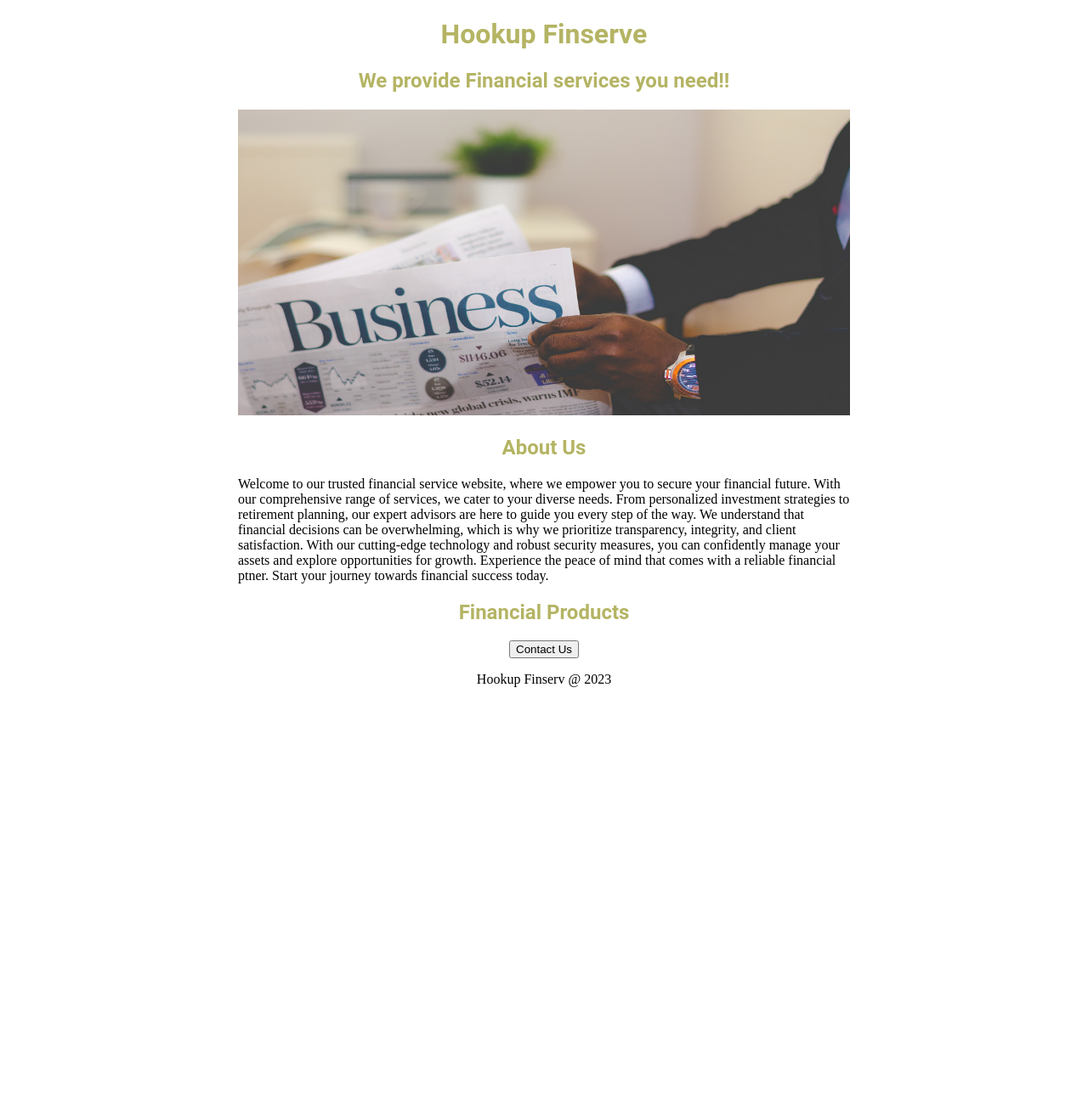
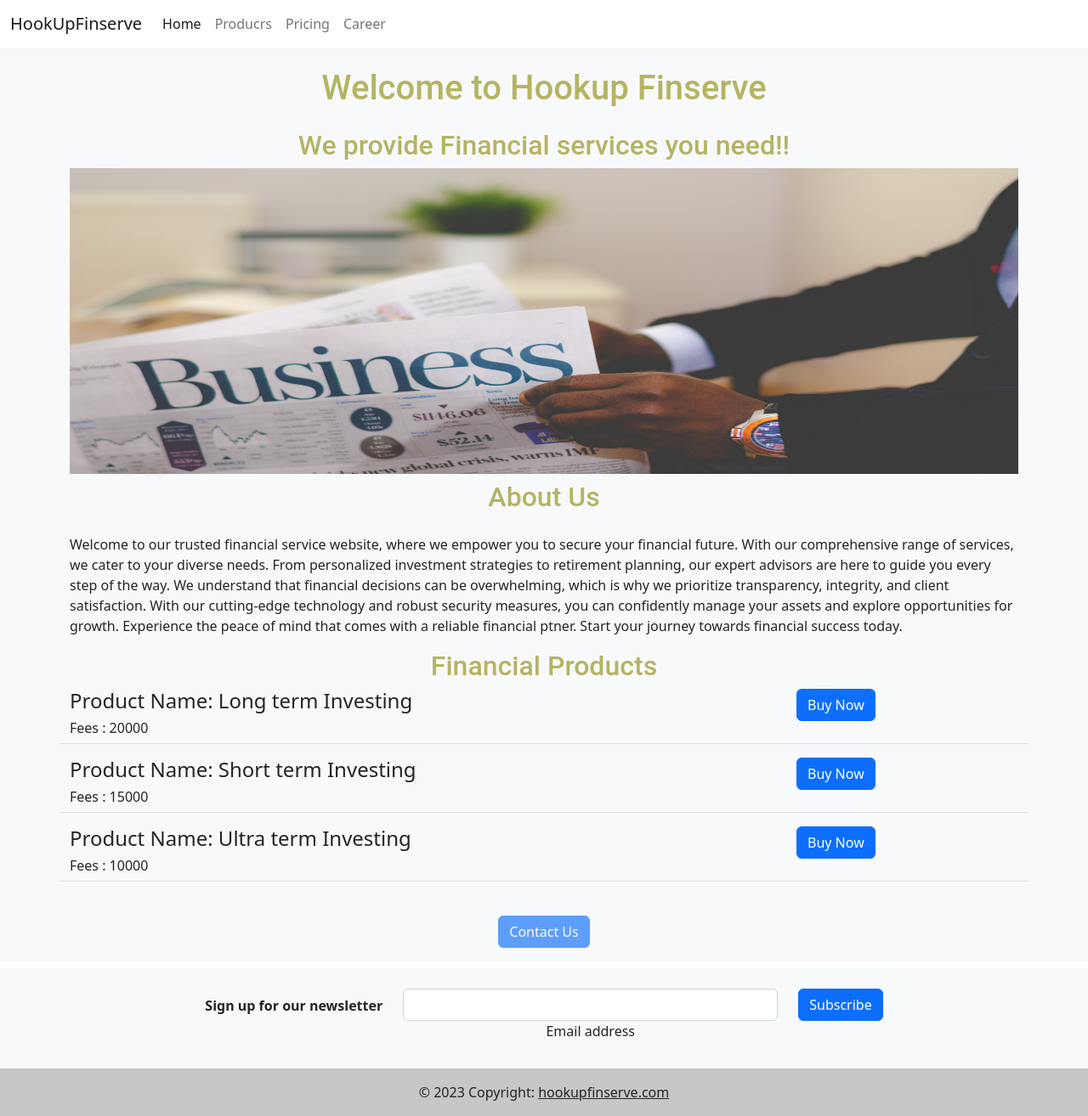
Before and after one commit to akdat90/hookfin, a Flask app: page / in a window 1280 px wide. Shown: the whole page at 85% size. Before the commit the page ends 809 px from the top, so only its background shows below. Run offline with Flask 3, Linux system fonts and the light colour scheme.

Commit message:
Updated buttons

```diff
--- a/app.py
+++ b/app.py
@@ -1,11 +1,29 @@
 from flask import Flask,render_template
 
 app = Flask(__name__,template_folder='template')
+
+PRODUCTS = [
+  {
+    'id': 1,
+    'Product Name': 'Long term Investing',
+    'price': '20000'
+  },
+  {
+    'id': 2,
+    'Product Name': 'Short term Investing',
+    'price': '15000'
+  },
+  {
+    'id': 3,
+    'Product Name': 'Ultra term Investing',
+    'price': '10000'
+  }
+]
 
 
 @app.route("/")
 
 def fin_services():
-  return render_template("home.html")
+  return render_template("home.html", company_name="Hookup Finserve", products = PRODUCTS)
 if __name__ == '__main__':
   app.run(host='0.0.0.0', debug=True)
--- /dev/null
+++ b/template/footer.html
@@ -0,0 +1,49 @@
+<footer class="bg-light text-center">
+  <!-- Grid container -->
+  <div class="container p-4 pb-0">
+    <!-- Section: Form -->
+    <section class="">
+      <form action="">
+        <!--Grid row-->
+        <div class="row d-flex justify-content-center">
+          <!--Grid column-->
+          <div class="col-auto">
+            <p class="pt-2">
+              <strong>Sign up for our newsletter</strong>
+            </p>
+          </div>
+          <!--Grid column-->
+
+          <!--Grid column-->
+          <div class="col-md-5 col-12">
+            <!-- Email input -->
+            <div class="form-outline mb-4">
+              <input type="email" id="form5Example27" class="form-control" />
+              <label class="form-label" for="form5Example27">Email address</label>
+            </div>
+          </div>
+          <!--Grid column-->
+
+          <!--Grid column-->
+          <div class="col-auto">
+            <!-- Submit button -->
+            <button type="submit" class="btn btn-primary mb-4">
+              Subscribe
+            </button>
+          </div>
+          <!--Grid column-->
+        </div>
+        <!--Grid row-->
+      </form>
+    </section>
+    <!-- Section: Form -->
+  </div>
+  <!-- Grid container -->
+
+  <!-- Copyright -->
+  <div class="text-center p-3" style="background-color: rgba(0, 0, 0, 0.2);">
+    © 2023 Copyright:
+    <a class="text-dark" href="https://mdbootstrap.com/">hookupfinserve.com</a>
+  </div>
+  <!-- Copyright -->
+</footer>
--- a/template/home.html
+++ b/template/home.html
@@ -3,6 +3,7 @@
   <head>
      <meta charset="utf-8">
     <meta name="viewport" content="width=device-width, initial-scale=1">
+    <link href="https://cdn.jsdelivr.net/npm/bootstrap@5.2.3/dist/css/bootstrap.min.css" rel="stylesheet" integrity="sha384-rbsA2VBKQhggwzxH7pPCaAqO46MgnOM80zW1RWuH61DGLwZJEdK2Kadq2F9CUG65" crossorigin="anonymous">
     <title> Hookup Finserv</title>
     <style>
       h1{
@@ -27,17 +28,27 @@
       </style>
   </head>
 <body>
-  <div id="container">
-  <h1> Hookup Finserve</h1>
+  {%include 'navbar.html'%}
+  <div class="p-3 mb-2 bg-light text-dark">
+  <div class="container" >
+  <h1 class="text-centre mt-2 mb-4"> Welcome to Hookup Finserve</h1>
     <h2>We provide Financial services you need!!</h2>
-    <img id="banner" src= " https://hookfin-1--akashpatel66.repl.co/static/banner.jpg" height=360px class="centre" >
-  <h2> About Us </h2>
+    <img calss="img-fluid" id="banner" src= " https://hookfin-1--akashpatel66.repl.co/static/banner.jpg" height=360px class="centre" >
+  <h2 class="text-centre mb-4 mt-2"> About Us </h2>
   <p>Welcome to our trusted financial service website, where we empower you to secure your financial future. With our comprehensive range of services, we cater to your diverse needs. From personalized investment strategies to retirement planning, our expert advisors are here to guide you every step of the way. We understand that financial decisions can be overwhelming, which is why we prioritize transparency, integrity, and client satisfaction. With our cutting-edge technology and robust security measures, you can confidently manage your assets and explore opportunities for growth. Experience the peace of mind that comes with a reliable financial p<Us></Us>tner. Start your journey towards financial success today.</p>
   <h2> Financial Products</h2>
+    <div>
+    {% for product in products %}
+      {%include 'productlist.html'%}
+    {% endfor %}
+    </div>
+
     <div style="text-align:center;">
-  <button> Contact Us </button>
-      <p> Hookup Finserv @ 2023 </p>
+  <button class="btn btn-primary disabled mt-4"> Contact Us </button>
+
     </div>
-    </div>
+  </div>
+  </div>
+   {%include 'footer.html'%}
 </body>
 </html>
--- /dev/null
+++ b/template/navbar.html
@@ -0,0 +1,16 @@
+<nav class="navbar navbar-expand-lg bg-body-tertiary">
+  <div class="container-fluid">
+    <a class="navbar-brand" href="#">HookUpFinserve</a>
+    <button class="navbar-toggler" type="button" data-bs-toggle="collapse" data-bs-target="#navbarNavAltMarkup" aria-controls="navbarNavAltMarkup" aria-expanded="false" aria-label="Toggle navigation">
+      <span class="navbar-toggler-icon"></span>
+    </button>
+    <div class="collapse navbar-collapse" id="navbarNavAltMarkup">
+      <div class="navbar-nav">
+        <a class="nav-link active" aria-current="page" href="#">Home</a>
+        <a class="nav-link" href="#">Producrs</a>
+        <a class="nav-link" href="#">Pricing</a>
+        <a class="nav-link href="#" ">Career</a>
+      </div>
+    </div>
+  </div>
+</nav>
--- /dev/null
+++ b/template/productlist.html
@@ -0,0 +1,11 @@
+<div class="border-bottom row" style="margin-bottom:16px;">
+  <div class= "col-9">
+        <h4 style="color:rgb(120,120,120) margin-bottom : 4px"> Product Name: {{product['Product Name']}}</h4>
+      <div>
+        <h6>Fees : {{product['price']}}</h6> </div>
+  </div >
+  <div class="col-3">
+
+  <button class="btn btn-primary " type="button">Buy Now</button>
+      </div>
+</div>
```
